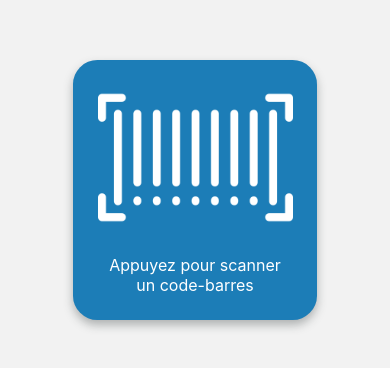
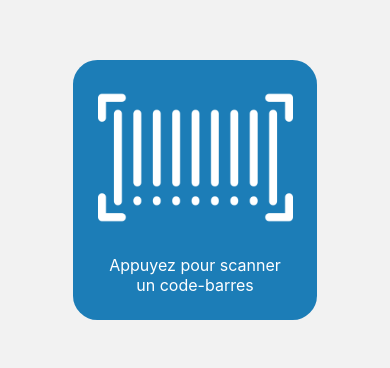
Before and after one commit to reisack/Kayu, a React Native app: screen /Home in a window 390 px wide. Shown: the part 220-588 px from the top of the page. Built offline with nearby package versions, Linux system fonts and the light colour scheme; no server answers.

Commit message:
remove useless shadow style

```diff
--- a/src/pages/home.tsx
+++ b/src/pages/home.tsx
@@ -29,10 +29,6 @@ const Home: React.FC<Props> = ({navigation}) => {
       borderRadius: width * Consts.style.scaleFactor.oneSixteenth,
       paddingHorizontal: width * Consts.style.scaleFactor.oneSixteenth,
       marginBottom: width * Consts.style.scaleFactor.oneSixteenth,
-      shadowColor: '#303838',
-      shadowOffset: {width: 0, height: 5},
-      shadowRadius: 10,
-      shadowOpacity: 0.35,
     },
     // https://www.flaticon.com/fr/icone-gratuite/code-barres_372665
     imageBarcode: {
```
